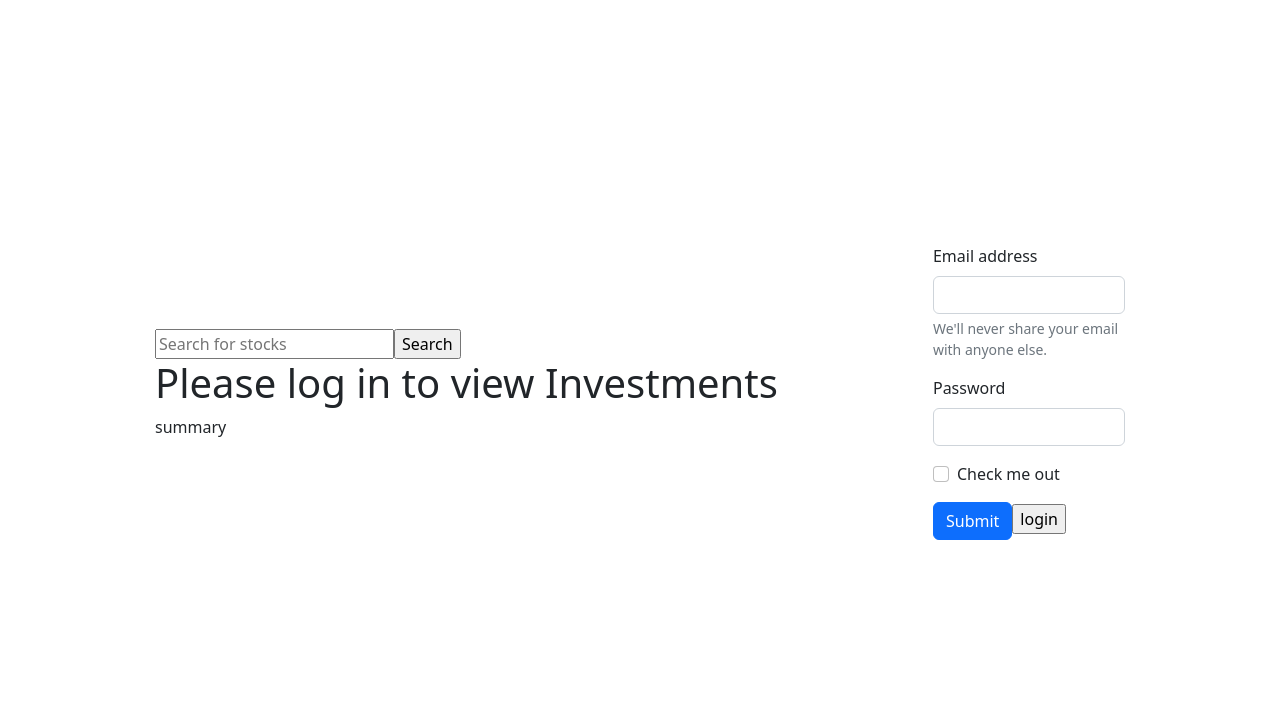
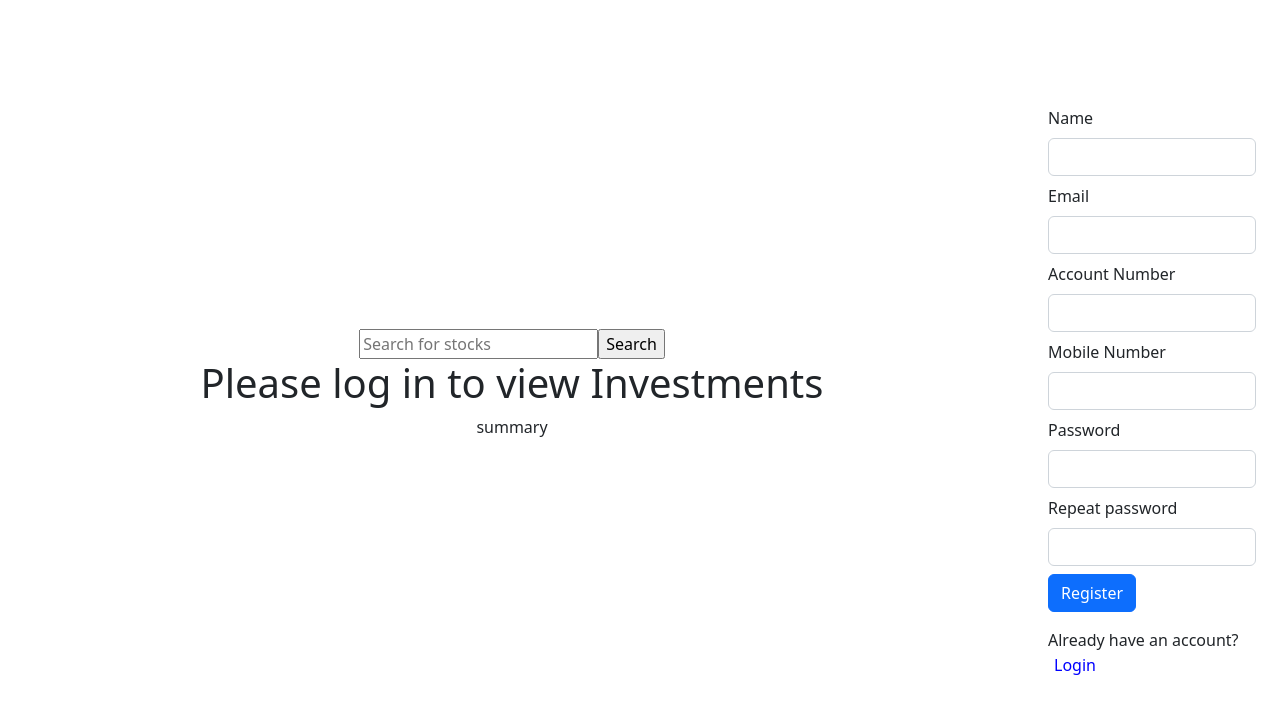
Before and after one commit to hardik-kapadia/stock-portfolio-management-frontend, a React (Create React App) app: page / in a window 1280 px wide. Both pictures are taken after a click on the button "Sign up". Shown: the top 714 px of the page. Built offline with nearby package versions, Linux system fonts and the light colour scheme.

Commit message:
created signup form

```diff
--- a/src/App.css
+++ b/src/App.css
@@ -1,9 +1,13 @@
 #left-div{
-    max-width: 85%%;
+    max-width: 80%;
+    align-items: center;
+    text-align: center;
+    margin: auto 0;
 }
 
 #right-div{
-    max-width: 15%;
+    max-width: 20%;
+    margin: auto 0;
 }
 
 .boderless-button{
@@ -18,3 +22,10 @@
 #top-div{
     min-height: 98vh;
 }
+
+#signup-page-login{
+    border: none;
+    outline: none;
+    background: none;
+    color: blue;
+}
--- a/src/App.js
+++ b/src/App.jsx
@@ -54,8 +54,8 @@ function App() {
         <div className="App">
 
 
-            <div id='top-div' className='d-flex body justify-content-evenly align-items-center'>
-                <div className="left" id='left-div'>
+            <div id='top-div' className='body d-flex'>
+                <div className="left flex-fill" id='left-div'>
                     <Searchbar setMainSearchTerm={setSearchTerm} updateScreen={setMainScreen} />
                     <Main user={user} screen={mainScreen} updateScreen={setMainScreen} searchQuery={searchTerm}
                         updateUser={updateUserDeets} />
@@ -63,7 +63,7 @@ function App() {
                         <p>summary</p>
                     </div>
                 </div>
-                <div className="right" id='right-div'>
+                <div className="right flex-fill" id='right-div'>
                     <Profile
                         user={user}
                         logout={logUserOut}
--- a/src/components/Profile.jsx
+++ b/src/components/Profile.jsx
@@ -1,7 +1,7 @@
 import React from "react";
 import { useState } from "react";
 import { login } from "../services/auth";
-
+import SignupForm from "./SignupForm";
 
 const LoginForm = (props) => {
 
@@ -33,27 +33,7 @@ const LoginForm = (props) => {
     )
 }
 
-const SignupForm = (props) => {
-    return (
-        <div className="user-signup">
-            <div className="mb-3">
-                <label for="exampleInputEmail1" className="form-label">Email address</label>
-                <input type="email" className="form-control" id="exampleInputEmail1" aria-describedby="emailHelp" />
-                <div id="emailHelp" className="form-text">We'll never share your email with anyone else.</div>
-            </div>
-            <div className="mb-3">
-                <label for="exampleInputPassword1" className="form-label">Password</label>
-                <input type="password" className="form-control" id="exampleInputPassword1" />
-            </div>
-            <div className="mb-3 form-check">
-                <input type="checkbox" className="form-check-input" id="exampleCheck1" />
-                <label className="form-check-label" for="exampleCheck1">Check me out</label>
-            </div>
-            <button type="submit" className="btn btn-primary">Submit</button>
-            <input type="button" value="login" onClick={() => props.switchToLogIn()} />
-        </div>
-    )
-}
+
 
 
 const Profile = (props) => {
@@ -77,7 +57,7 @@ const Profile = (props) => {
         if (signedUp)
             return <LoginForm updateUserDeets={props.updateUserDeets} switchToSignUp={() => setSignedUp(false)} />
         else
-            return <SignupForm switchToLogIn={() => setSignedUp(true)} />
+            return <SignupForm updateUserDeets={props.updateUserDeets} switchToLogIn={() => setSignedUp(true)} />
 
     }
 }
--- /dev/null
+++ b/src/components/SignupForm.jsx
@@ -0,0 +1,59 @@
+import React, { useState } from 'react';
+import { signUp } from '../services/auth';
+const SignupForm = (props) => {
+    const [name, setName] = useState('');
+    const [email, setEmail] = useState('');
+    const [password, setPassword] = useState('');
+    const [confirmPassword, setConfirmPassword] = useState('');
+    const [accountNumber, setAccountNumber] = useState('');
+    const [mobileNumber, setMobileNumber] = useState('')
+
+    const register = () => {
+        console.log('clicked on register')
+        signUp(email, password, name, email, accountNumber, mobileNumber).then(() => {
+            console.log('there is little to no change this will be printed but it is does NOICE')
+            props.updateuserDeets();
+        }, (e) => console.log(e));
+    }
+
+    return (
+        <div className="user-signup">
+            <div className="form-outline mb-2 mx-4">
+                <label className="form-label" for="registerName">Name</label>
+                <input value={name} onChange={e => setName(e.target.value)} type="text" id="registerName" className="form-control" />
+            </div>
+
+            <div className="form-outline mb-2 mx-4">
+                <label className="form-label" for="registerEmail">Email</label>
+                <input value={email} type="email" id="registerEmail" onChange={e => setEmail(e.target.value)} className="form-control" />
+            </div>
+
+            <div className="form-outline mb-2 mx-4">
+                <label className="form-label" for="registerAccountNumber">Account Number</label>
+                <input value={accountNumber} type="text" id="registerAccountNumber" onChange={e => setAccountNumber(e.target.value)} className="form-control" />
+            </div>
+
+            <div className="form-outline mb-2 mx-4">
+                <label className="form-label" for="registerMobileNumber">Mobile Number</label>
+                <input value={mobileNumber} type="number" id="registerMobileNumber" onChange={e => setMobileNumber(e.target.value)} className="form-control" />
+            </div>
+
+            <div className="form-outline mb-2 mx-4">
+                <label className="form-label" for="registerPassword">Password</label>
+                <input value={password} onChange={e => setPassword(e.target.value)} type="password" id="registerPassword" className="form-control" />
+            </div>
+
+            <div className="form-outline mb-2 mx-4">
+                <label className="form-label" for="registerRepeatPassword">Repeat password</label>
+                <input value={confirmPassword} onChange={e => setConfirmPassword(e.target.value)} type="password" id="registerRepeatPassword" className="form-control" />
+            </div>
+
+            <button type="submit" onClick={register} className="btn btn-primary btn-block mb-3 mx-4">Register</button>
+            <div className='mx-4'>Already have an account?
+                <input id='signup-page-login' type="button" value="Login" onClick={() => props.switchToLogIn()} />
+            </div>
+        </div>
+    )
+}
+
+export default SignupForm;
--- a/src/services/auth.js
+++ b/src/services/auth.js
@@ -1,4 +1,4 @@
-import {BASE_URL, AUTH_URL} from "../constants";
+import { BASE_URL, AUTH_URL } from "../constants";
 
 /**
  *
@@ -18,7 +18,7 @@ export async function login(username, password) {
     const response = await fetch(url, {
         "method": "POST",
         "credentials": "include",
-        "headers": new Headers({'content-type': 'application/json'}),
+        "headers": new Headers({ 'content-type': 'application/json' }),
         "body": JSON.stringify(body),
         "mode": "cors"
 
@@ -41,7 +41,7 @@ export async function logOut() {
     const response = await fetch(url, {
         "method": "POST",
         "credentials": "include",
-        "headers": new Headers({'content-type': 'application/json'}),
+        "headers": new Headers({ 'content-type': 'application/json' }),
         "mode": "cors"
     });
 
@@ -74,12 +74,14 @@ export async function signUp(username, password, name, email, accountNumber, mob
     const response = await fetch(url, {
         "method": "POST",
         "credentials": "include",
-        "headers": new Headers({'content-type': 'application/json'}),
+        "headers": new Headers({ 'content-type': 'application/json' }),
         "body": JSON.stringify(body),
         "mode": "cors"
     })
+    console.log(response.status)
 
-    if (response.status / 100 === 2)
+    if (response.status === 200)
+
         return await response.json();
 
     return null;
@@ -93,12 +95,12 @@ export async function signUp(username, password, name, email, accountNumber, mob
 export async function deleteUser(password) {
     const url = BASE_URL + AUTH_URL + "/delete";
 
-    let body = {"password": password};
+    let body = { "password": password };
 
     const response = await fetch(url, {
         "method": "POST",
         "credentials": "same-origin",
-        "headers": new Headers({'content-type': 'application/json'}),
+        "headers": new Headers({ 'content-type': 'application/json' }),
         "body": JSON.stringify(body),
         "mode": "cors"
     });
```
